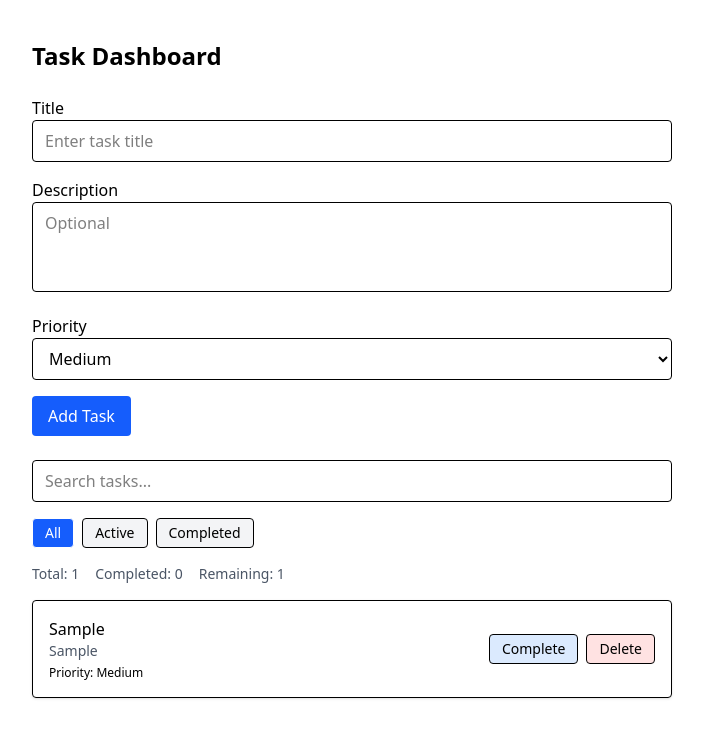
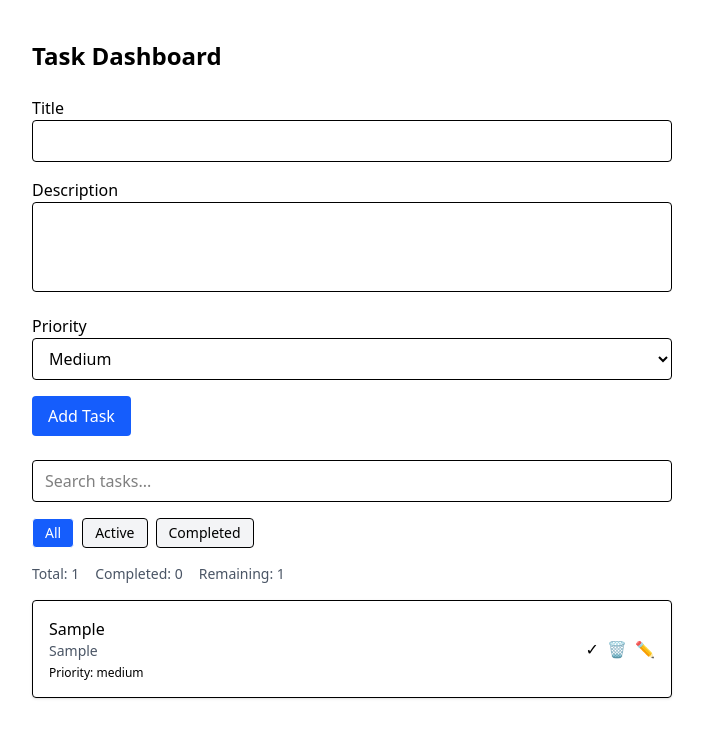
Before and after one commit to johnwary/task-manager-dashboard, a React (Vite) app: page / in a window 1280 px wide. Both pictures are taken after typing "Sample", "Sample" into the empty fields and a click on the button "Add Task". Shown: the top 738 px of the page, without its empty margins (288-991 px from the left). Built offline with nearby package versions, Linux system fonts and the light colour scheme.

Commit message:
feat: add edit task support with inline form and shared TaskForm

```diff
--- a/src/App.tsx
+++ b/src/App.tsx
@@ -1,19 +1,26 @@
+import { useState } from 'react';
 import { TaskList } from './components/TaskList';
 import { TaskForm } from './components/TaskForm';
 import { SearchBar } from './components/SearchBar';
 import { FilterTabs } from './components/FilterTabs';
 import { TaskCounter } from './components/TaskCounter';
+import type { Task } from './types/task';
 
 function App() {
+  const [editingTask, setEditingTask] = useState<Task | null>(null);
+
   return (
     <>
       <main className="max-w-2xl mx-auto py-10 px-4">
         <h1 className="text-2xl font-bold mb-6">Task Dashboard</h1>
-        <TaskForm />
+        <TaskForm
+          editingTask={editingTask}
+          onFinishEdit={() => setEditingTask(null)}
+        />
         <SearchBar />
         <FilterTabs />
         <TaskCounter />
-        <TaskList />
+        <TaskList onEditTask={setEditingTask} />
       </main>
     </>
   );
--- a/src/components/TaskForm.tsx
+++ b/src/components/TaskForm.tsx
@@ -1,21 +1,47 @@
-import { useState } from 'react';
+import { useState, useEffect } from 'react';
 import { useTaskContext } from '../hooks/useTaskContext';
-import type { TaskPriority } from '../types/task';
+import type { TaskPriority, Task } from '../types/task';
 
 const generateId = () => Date.now().toString();
 
-export const TaskForm = () => {
+interface Props {
+  editingTask: Task | null;
+  onFinishEdit: () => void;
+}
+
+export const TaskForm = ({ editingTask, onFinishEdit }: Props) => {
   const { dispatch } = useTaskContext();
   const [title, setTitle] = useState('');
   const [description, setDescription] = useState('');
   const [priority, setPriority] = useState<TaskPriority>('medium');
 
+  useEffect(() => {
+    if (editingTask) {
+      setTitle(editingTask.title);
+      setDescription(editingTask.description);
+      setPriority(editingTask.priority);
+    }
+  }, [editingTask]);
+
   const handleSubmit = (e: React.FormEvent) => {
     e.preventDefault();
-
     if (!title.trim()) return;
 
     const now = new Date();
+
+    if (editingTask) {
+      dispatch({
+        type: 'UPDATE',
+        payload: {
+          ...editingTask,
+          title: title.trim(),
+          description: description.trim(),
+          priority,
+          updatedAt: now,
+        },
+      });
+      onFinishEdit();
+    } else {
       dispatch({
         type: 'ADD',
         payload: {
@@ -28,8 +54,8 @@ export const TaskForm = () => {
           updatedAt: now,
         },
       });
+    }
 
-    // Reset
     setTitle('');
     setDescription('');
     setPriority('medium');
@@ -44,7 +70,6 @@ export const TaskForm = () => {
           value={title}
           onChange={(e) => setTitle(e.target.value)}
           className="w-full border px-3 py-2 rounded"
-          placeholder="Enter task title"
           required
         />
       </div>
@@ -56,7 +81,6 @@ export const TaskForm = () => {
           onChange={(e) => setDescription(e.target.value)}
           className="w-full border px-3 py-2 rounded resize-none"
           rows={3}
-          placeholder="Optional"
         />
       </div>
 
@@ -77,7 +101,7 @@ export const TaskForm = () => {
         type="submit"
         className="bg-blue-600 text-white px-4 py-2 rounded hover:bg-blue-700"
       >
-        Add Task
+        {editingTask ? 'Update Task' : 'Add Task'}
       </button>
     </form>
   );
--- a/src/components/TaskItem.tsx
+++ b/src/components/TaskItem.tsx
@@ -1,20 +1,18 @@
 import { memo } from 'react';
 import type { Task } from '../types/task';
-import { useTaskContext } from '../hooks/useTaskContext';
 
 interface Props {
   task: Task;
+  onEdit: (task: Task) => void;
 }
 
-export const TaskItem = memo(({ task }: Props) => {
-  const { dispatch } = useTaskContext();
-
+export const TaskItem = memo(({ task, onEdit }: Props) => {
   const toggleStatus = () => {
-    dispatch({ type: 'TOGGLE', payload: task.id });
+    // ... same as before
   };
 
   const removeTask = () => {
-    dispatch({ type: 'REMOVE', payload: task.id });
+    // ... same as before
   };
 
   return (
@@ -28,23 +26,12 @@ export const TaskItem = memo(({ task }: Props) => {
           {task.title}
         </h3>
         <p className="text-sm text-gray-600">{task.description}</p>
-        <p className="text-xs mt-1">
-          Priority: <span className="capitalize">{task.priority}</span>
-        </p>
+        <p className="text-xs mt-1">Priority: {task.priority}</p>
       </div>
       <div className="flex gap-2">
-        <button
-          onClick={toggleStatus}
-          className="text-sm px-3 py-1 border rounded bg-blue-100 hover:bg-blue-200"
-        >
-          {task.status === 'active' ? 'Complete' : 'Activate'}
-        </button>
-        <button
-          onClick={removeTask}
-          className="text-sm px-3 py-1 border rounded bg-red-100 hover:bg-red-200"
-        >
-          Delete
-        </button>
+        <button onClick={toggleStatus}>✓</button>
+        <button onClick={removeTask}>🗑</button>
+        <button onClick={() => onEdit(task)}>✏️</button>
       </div>
     </div>
   );
--- a/src/components/TaskList.tsx
+++ b/src/components/TaskList.tsx
@@ -1,7 +1,12 @@
 import { useTaskContext } from '../hooks/useTaskContext';
 import { TaskItem } from './TaskItem';
+import type { Task } from '../types/task';
 
-export const TaskList = () => {
+export const TaskList = ({
+  onEditTask,
+}: {
+  onEditTask: (task: Task) => void;
+}) => {
   const { state } = useTaskContext();
   const { tasks, filter, search } = state;
 
@@ -20,7 +25,7 @@ export const TaskList = () => {
   return (
     <div className="mt-4">
       {filteredTasks.map((task) => (
-        <TaskItem key={task.id} task={task} />
+        <TaskItem key={task.id} task={task} onEdit={onEditTask} />
       ))}
     </div>
   );
```
Lines whose indentation alone changed are shown as unchanged.
